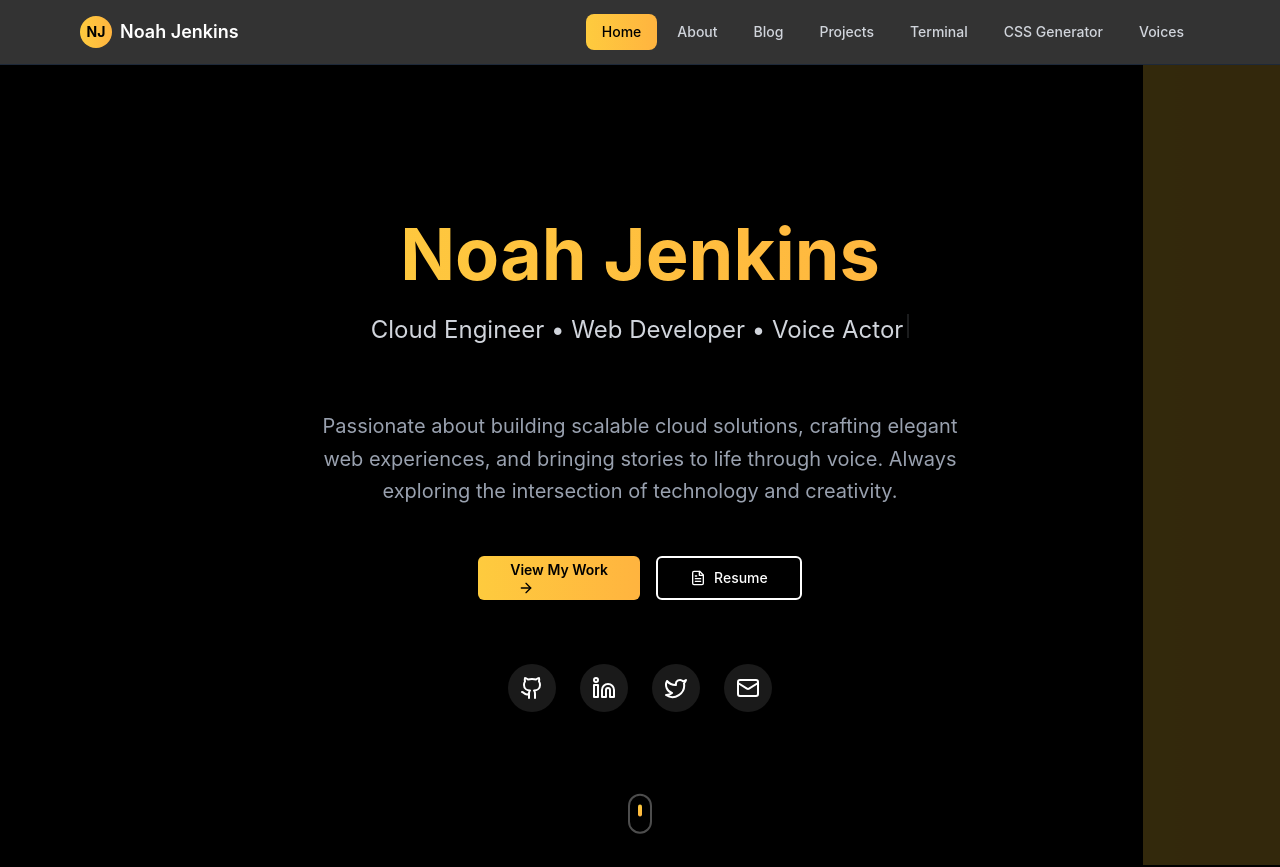
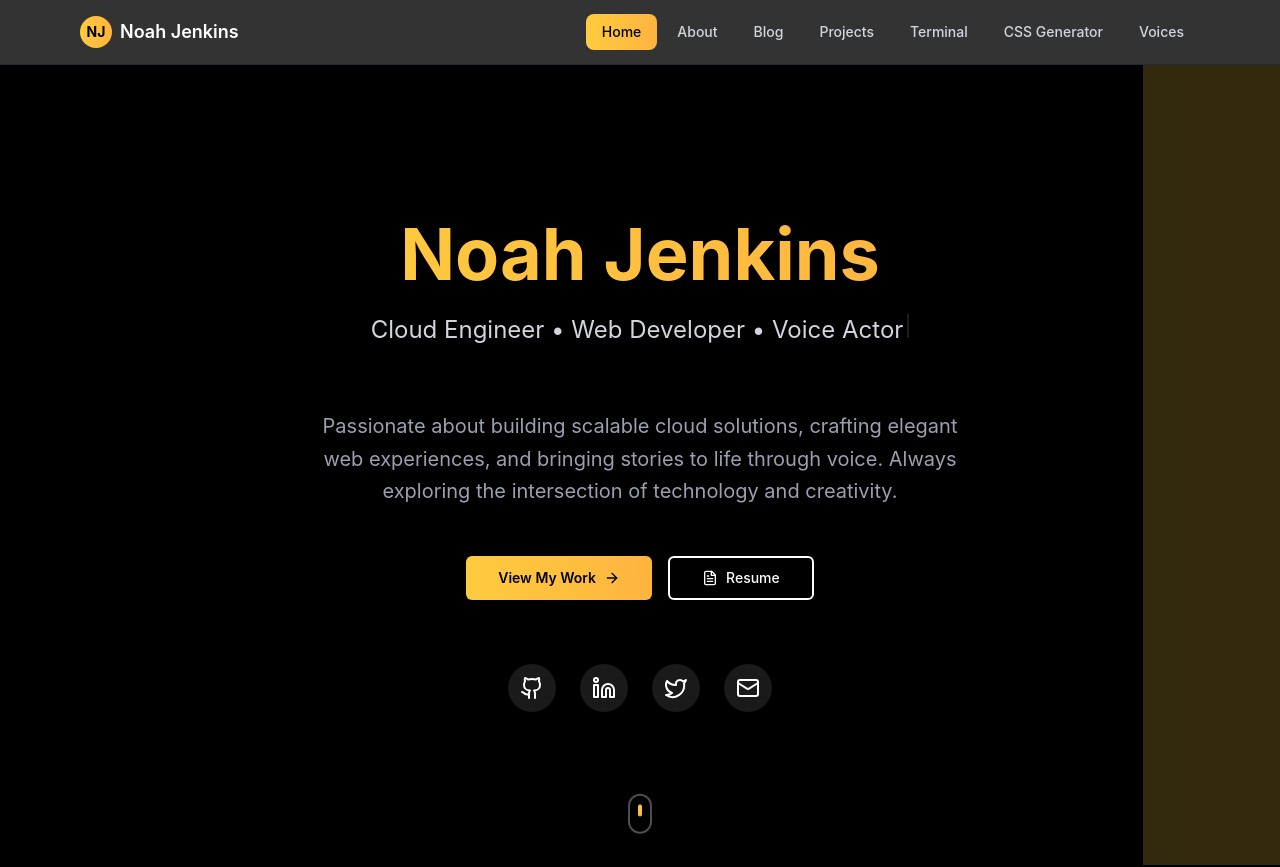
Before and after one commit to NoahJenkins/noahjenkins.com-v2, a Next.js app: page / in a window 1280 px wide. Shown: the top 867 px of the page. Built offline with nearby package versions, Linux system fonts and the light colour scheme.

Commit message:
update read me, fix arrow rendering issue on home page

```diff
--- a/app/blog/posts/slow-and-steady.mdx
+++ b/app/blog/posts/slow-and-steady.mdx
@@ -1,4 +1,4 @@
----
+e---
 title: Slow and Steady "A Geeks Guide to Preventing Burn Out"
 publishedAt: 2020-03-02
 ---
--- a/app/page.tsx
+++ b/app/page.tsx
@@ -55,7 +55,7 @@ export default function HomePage() {
             className="flex flex-col sm:flex-row gap-4 justify-center mb-16"
           >
             <Button size="lg" className="group" asChild>
-              <a href="/projects">
+              <a href="/projects" className="flex items-center">
                 View My Work
                 <ArrowRight className="ml-2 h-4 w-4 transition-transform group-hover:translate-x-1" />
               </a>
```
Also changed, not shown: 1 other file (tests, documents, lock files or other folders).
